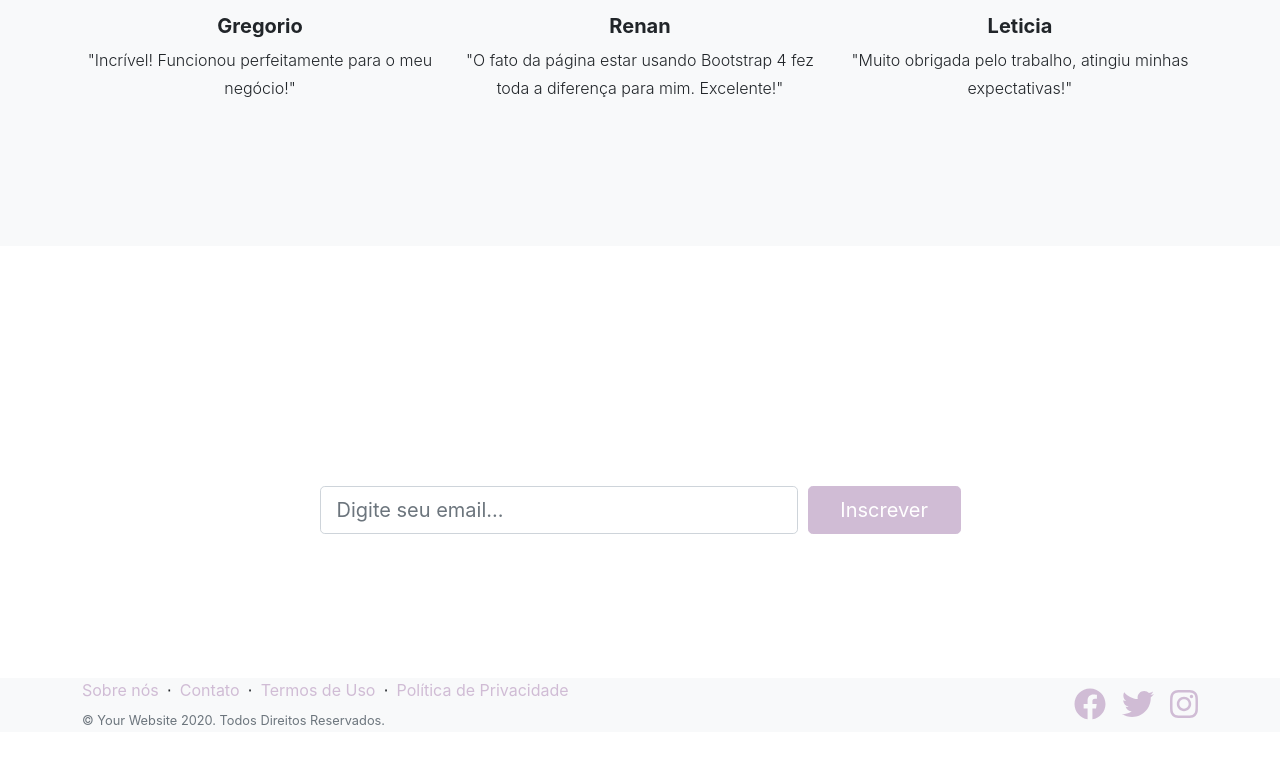
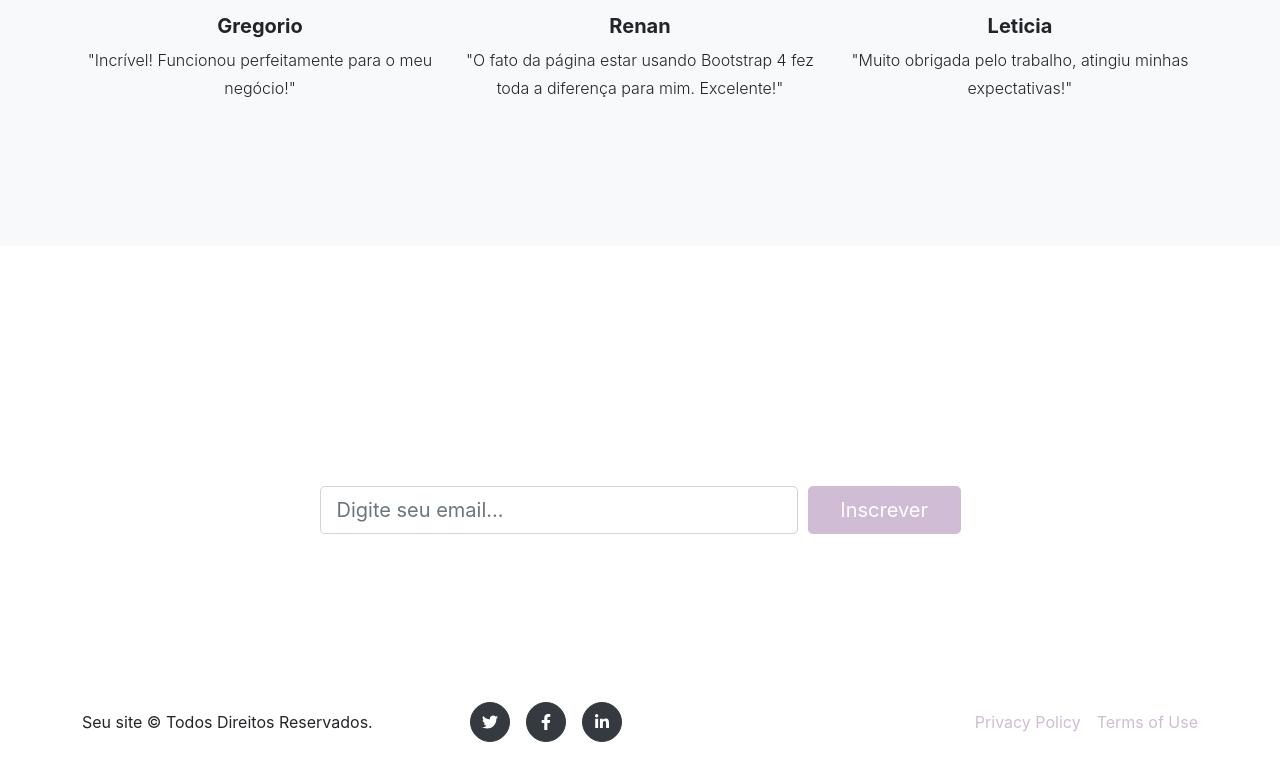
Before and after one commit to felcg/BootstrapLandingPage2, a React (Create React App) app: page / in a window 1280 px wide. Shown: the part 3044-3810 px from the top of the page. Before the commit the page ends 3776 px from the top, so only its background shows below. Built offline with nearby package versions, Linux system fonts and the light colour scheme.

Commit message:
Adiciona footer

```diff
--- /dev/null
+++ b/src/Assets/sections/footer.scss
@@ -0,0 +1,5 @@
+.footer {
+    text-align: center;
+    font-size: 0.9rem;
+    font-family: $headings-font-family;
+}
--- a/src/Components/Footer.js
+++ b/src/Components/Footer.js
@@ -5,47 +5,27 @@ import { Container, Row, Col } from 'react-bootstrap'
 import { FontAwesomeIcon } from '@fortawesome/react-fontawesome'
 
 const Footer = () => (
-  <div className="footer bg-light">
+  <div className="footer py-4">
     <Container>
-      <Row>
-        <Col lg={6} className="h-100 text-center text-lg-left my-auto">
-          <ul className="list-inline mb-2">
-            <li className="list-inline-item">
-              <a href="#">Sobre nós</a>
-            </li>
-            <li className="list-inline-item">⋅</li>
-            <li className="list-inline-item">
-              <a href="#">Contato</a>
-            </li>
-            <li className="list-inline-item">⋅</li>
-            <li className="list-inline-item">
-              <a href="#">Termos de Uso</a>
-            </li>
-            <li className="list-inline-item">⋅</li>
-            <li className="list-inline-item">
-              <a href="#">Política de Privacidade</a>
-            </li>
-          </ul>
-          <p className="text-muted small mb-4 mb-lg-0">© Your Website 2020. Todos Direitos Reservados.</p>
+      <Row className="align-items-center">
+        <Col lg={4} className="text-lg-left">
+          Seu site © Todos Direitos Reservados.
         </Col>
-        <Col lg={6} className="h-100 text-center text-lg-right my-auto">
-          <ul className="list-inline mb-0">
-            <li className="list-inline-item mr-3">
-              <a href="#">
-                <FontAwesomeIcon icon={['fab', 'facebook']} size="2x" />
-              </a>
-            </li>
-            <li className="list-inline-item mr-3">
-              <a href="#">
-                <FontAwesomeIcon icon={['fab', 'twitter']} size="2x" />
-              </a>
-            </li>
-            <li className="list-inline-item">
-              <a href="#">
-                <FontAwesomeIcon icon={['fab', 'instagram']} size="2x" />
-              </a>
-            </li>
-          </ul>
+        <Col lg={4} className="my-3 my-lg-0">
+          <a className="btn btn-dark btn-social mx-2" href="#!">
+            <FontAwesomeIcon icon={['fab', 'twitter']} />
+          </a>
+
+          <a className="btn btn-dark btn-social mx-2" href="#!">
+            <FontAwesomeIcon icon={['fab', 'facebook-f']} />
+          </a>
+
+          <a className="btn btn-dark btn-social mx-2" href="#!">
+            <FontAwesomeIcon icon={['fab', 'linkedin-in']} />
+          </a>
+        </Col>
+        <Col lg={4} className="text-lg-right">
+          <a className="mr-3" href="#!">Privacy Policy</a><a href="#!">Terms of Use</a>
         </Col>
       </Row>
     </Container>
```
